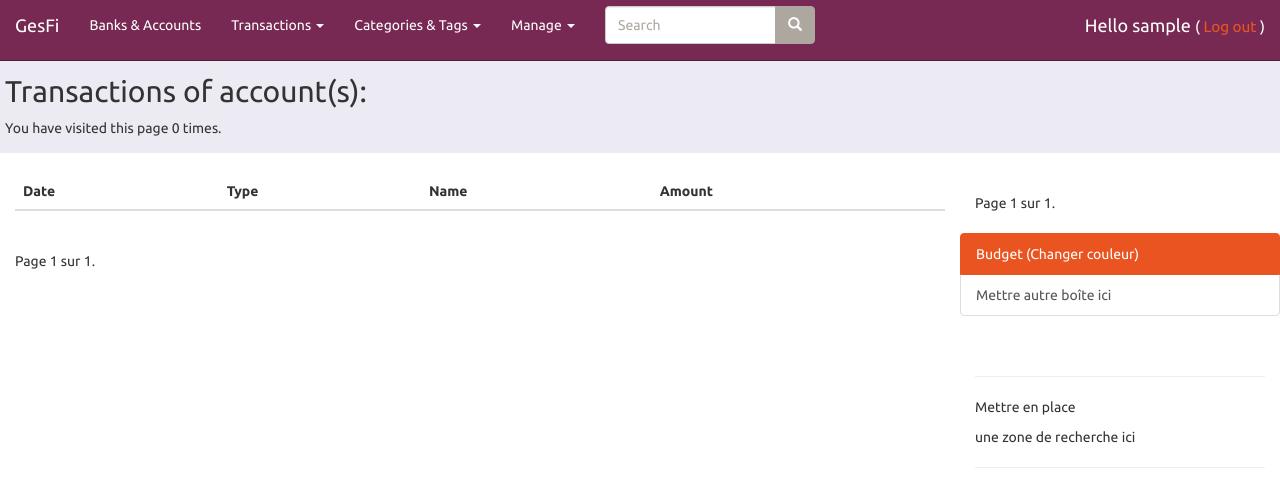
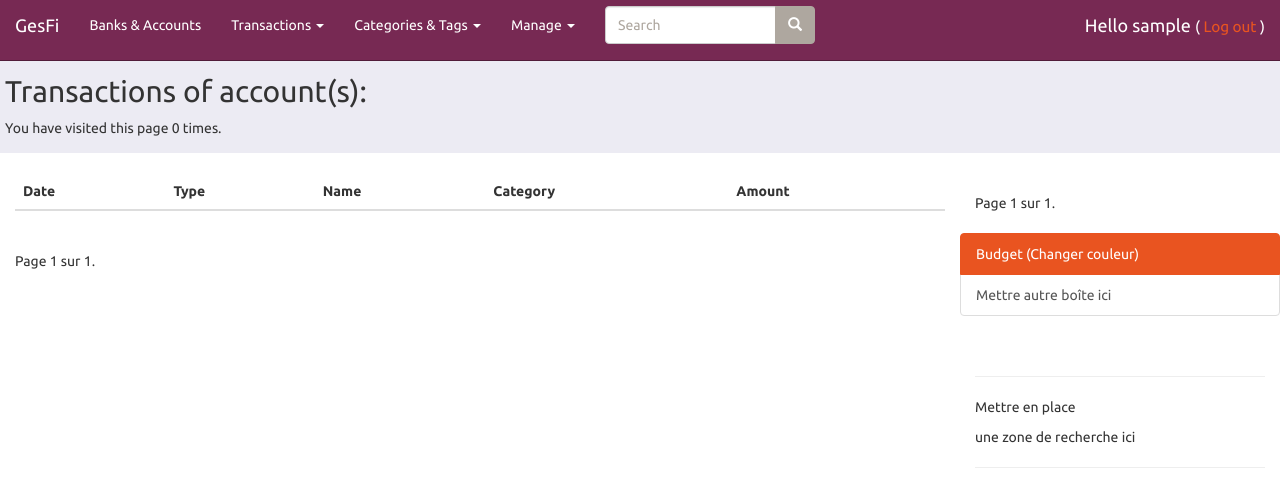
Before and after one commit to Tipex122/Gesfi, a Django app: page / in a window 1280 px wide. Shown: the top 481 px of the page. Run offline with Django 3.2, Linux system fonts and the light colour scheme; the visitor is signed in with stand-in values (Sample User, id 1); lists and menus that the app fills with data are empty; parts of the project's set-up code (start-up, migrations or seed data) failed here and were passed over; some libraries are stand-ins or nearby versions.

Commit message:
Transactions : edit and create transactions --> improvement

```diff
--- a/banksandaccounts/views.py
+++ b/banksandaccounts/views.py
@@ -251,7 +251,6 @@ def transaction_edit(request, pk):
     transaction = get_object_or_404(Transactions, pk=pk)
     banks = Banks.objects.all().filter(accounts__owner_of_account=request.user)
     # account = forms.ChoiceField(queryset=Accounts.objects.all().filter(owner_of_account=request.user))
-    account_id = transaction.account.pk
 
     # account = Accounts.objects.all().filter(accounts__owner_of_account=request.user)
     print('User ==== {}'.format(request.user))
@@ -276,7 +275,6 @@ def transaction_edit(request, pk):
         # form = form.as_ul()
         if form.is_valid():
             form.save()
-            # return redirect('transactions_list')
             return redirect('account_list', transaction.account.id)
 
             # return redirect('budget')
--- a/templates/BanksAndAccounts/transactions_list.html
+++ b/templates/BanksAndAccounts/transactions_list.html
@@ -28,6 +28,7 @@
                     <th>Date</th>
                     <th>Type</th>
                     <th>Name</th>
+                    <th>Category</th>
                     <th>Amount</th>
                     <!-- <th>Currency</th>
                     <th>N° Account</th> -->
@@ -40,7 +41,7 @@
                         <td>{{ transaction.type_of_transaction }}</td>
                         {# <td><a href="/transaction_detail/{{transaction.id}}/"> {{ transaction.name_of_transaction }} </a> </td> #}
                         <td><a href="/transaction_edit/{{transaction.id}}/"> {{ transaction.name_of_transaction }} </a> </td>
-
+                        <td>{{transaction.category_of_transaction}}</td>
                         {% if transaction.amount_of_transaction >= 0 %}
                             <td class="font-blue"> {{ transaction.amount_of_transaction | rjust:"10" }} </td>
                         {% else %}
```
